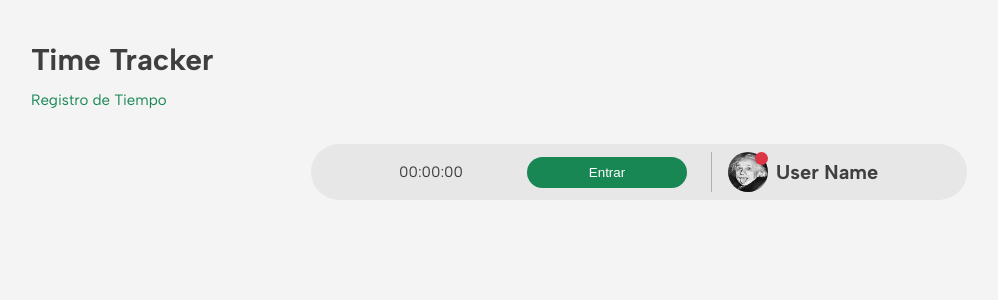
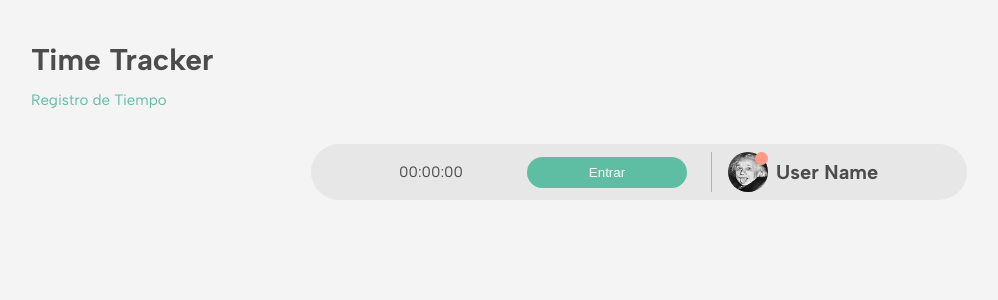
Before and after one commit to BryanS1989/time-tracker, a Vue app: page / in a window 1280 px wide. Shown: the top 300 px of the page, without its empty margins (1-999 px from the left). Built offline with nearby package versions, Linux system fonts and the light colour scheme.

Commit message:
Style fixes

```diff
--- a/src/assets/base.css
+++ b/src/assets/base.css
@@ -7,15 +7,15 @@
     --gray: #f4f4f4;
     --gray-dark: #e7e7e7;
 
-    --black: #3f3f3f;
+    --black: #4c4c4c;
     --black-light: #b1b1b1;
 
     --green-light: #75b798;
 
     --primary: #0d6efd;
-    --secondary: #676d73;
-    --success: #198754;
-    --danger: #dc3545;
+    --secondary: #b5b5b5;
+    --success: #5ebea3;
+    --danger: #ff9984;
     --warning: #ffc107;
 
     --border-radius: 5rem;
--- a/src/components/user/ProfilePreview.vue
+++ b/src/components/user/ProfilePreview.vue
@@ -36,6 +36,7 @@
     overflow: hidden;
     white-space: nowrap;
     text-overflow: ellipsis;
+    width: 100%;
 }
 
 figure {
```
